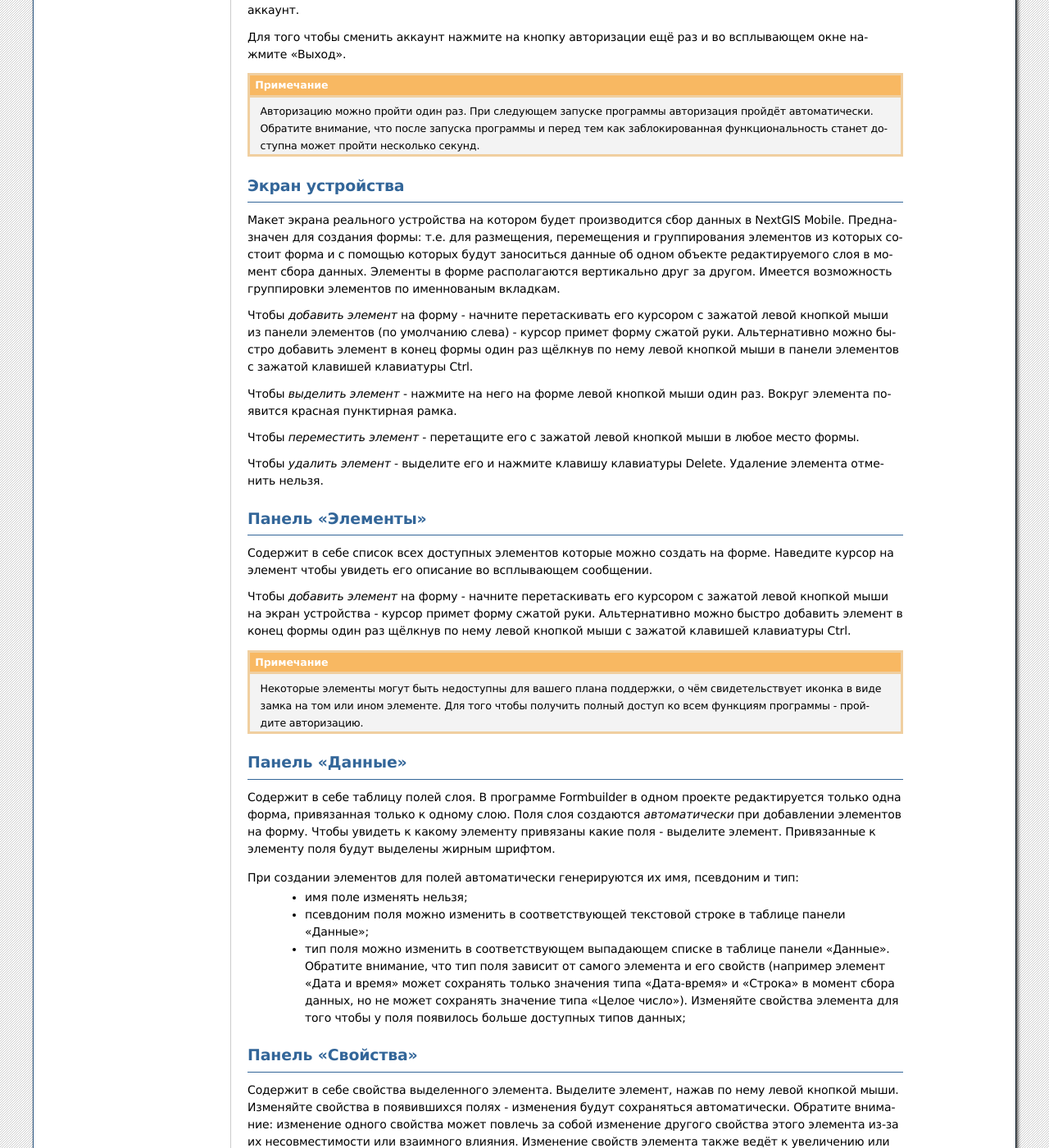
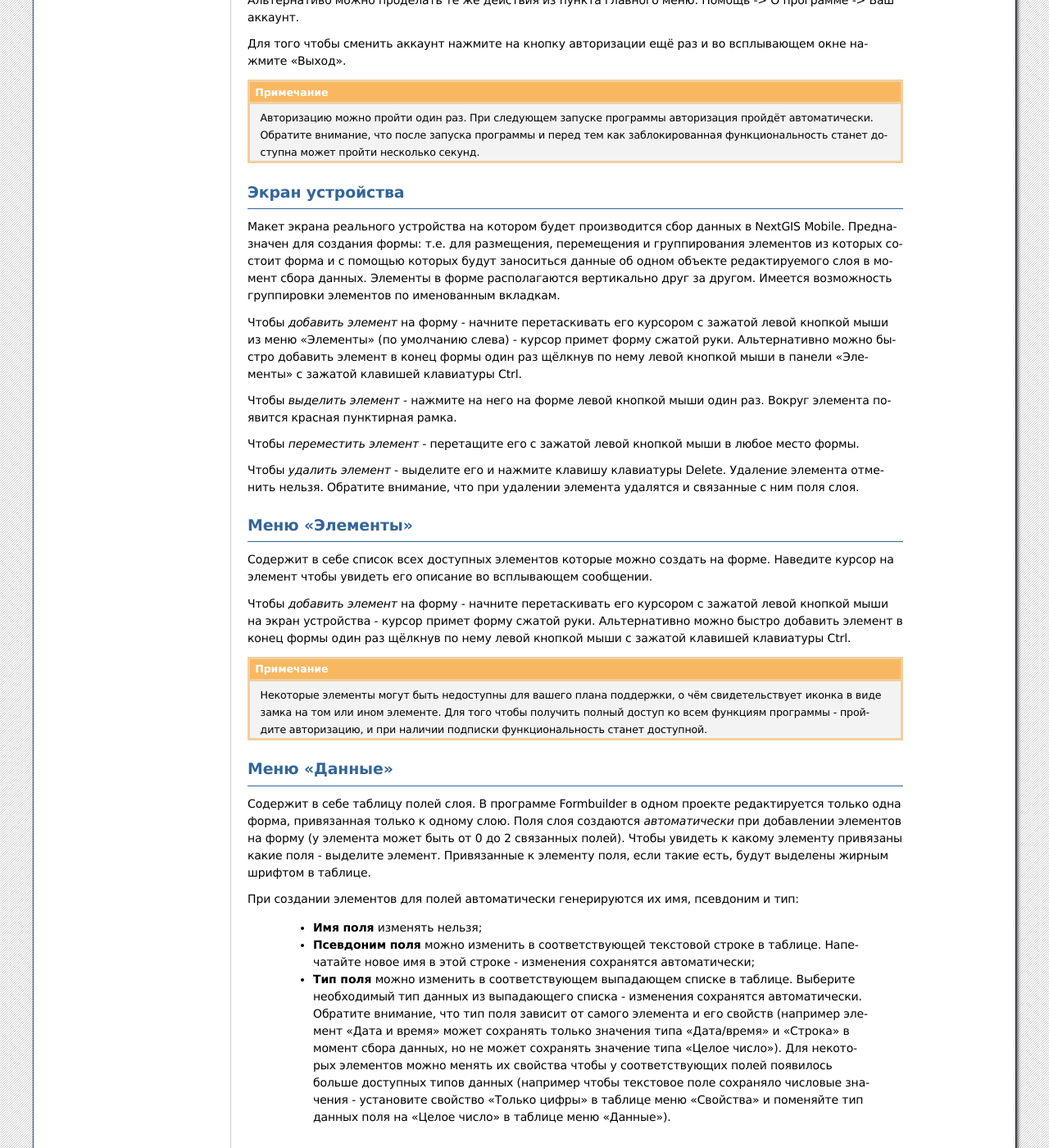
Before and after one commit to nextgis/docs_formbuilder, a Sphinx documentation site: the page built from source/gui.rst, in a window 1280 px wide and 1400 px high, scrolled down 2326 px. Shown: the whole window at 82% size. Built offline with Sphinx 7.4.7, drawn with Linux system fonts in a browser that asks for light colours; formulas are drawn with MathJax 3; some of the changed text lies outside the part shown.

Commit message:
Partly updated for Fb 3.0

```diff
--- a/source/features.rst
+++ /dev/null
@@ -1,6 +0,0 @@
-.. sectionauthor:: Михаил Гусев <mikhail.gusev@nextgis.ru>
-
-.. _ngfb_features:
-
-Возможности программы
-=====================
--- a/source/gui.rst
+++ b/source/gui.rst
@@ -14,12 +14,13 @@
 
    Внешний вид интерфейса приложения Formbuilder.
 
-   Цифрами обозначено: 1 - главное меню; 2 - панель инструментов; 3 - маркер наличия обновлений; 4 - кнопка авторизации; 5 - "экран устройства"; 6 - панель "Элементы"; 7 - панель "Данные"; 8 - панель "Свойства".
+   Цифрами обозначено: 1 - главное меню; 2 - панель инструментов; 3 - маркер наличия обновлений; 4 - кнопка авторизации; 5 - "экран устройства"; 6 - меню "Элементы"; 7 - меню "Данные"; 8 - меню "Свойства".
 
-Вы можете измененить положение, размер и видимость панелей:
-   * наведите курсор мыши на шапку панели и зажмите левую кнопку для перетаскивания её в другое место;
-   * потяните за край панели для изменения её ширины/высоты;
-   * нажмите на кнопку закрытия панели чтобы скрыть её. Восстановить видимость можно из пункта "Вид" главного меню.
+Вы можете измененить положение, размер и видимость боковых меню:
+
+   * наведите курсор мыши на шапку меню и зажмите левую кнопку для перетаскивания его в другое место;
+   * потяните за край меню для изменения его ширины/высоты;
+   * нажмите на кнопку закрытия меню чтобы скрыть его. Восстановить видимость можно из пункта "Вид" главного меню.
 
 Главное меню
 ------------
@@ -43,7 +44,7 @@
 
 **Вид**
 
-    * **Панели**. Скрытие/показ панелей интерфейса.
+    * **Панели**. Скрытие/показ различных меню и панелей интерфейса.
 
 **Настройки**
 
@@ -61,7 +62,7 @@
 Содержит кнопки быстрого доступа к подпунктам главного меню. Наведите курсор мыши на кнопку чтобы увидеть её название (во всплывающем сообщении) и описание (в статусной строке программы внизу).
 
 .. note::
-    Некоторые кнопки панели инструментов могут быть недоступны для вашего плана поддержки, о чём свидетельствует иконка в виде замка на той или иной кнопке. Для того чтобы получить полный доступ ко всем функциям программы - пройдите авторизацию.
+    Некоторые кнопки панели инструментов могут быть недоступны для вашего плана поддержки, о чём свидетельствует иконка в виде замка на той или иной кнопке. Для того чтобы получить полный доступ ко всем функциям программы - пройдите авторизацию, и при наличии подписки функциональность станет доступной.
 
 Маркер наличия обновлений
 -------------------------
@@ -73,7 +74,7 @@
 Кнопка авторизации
 ------------------
 
-Кнопка с изображением аватара (по умолчанию справа вверху) позволяет пройти авторизацию в сервисах NextGIS и получить расширенную функциональность программы при наличии соответствующего плана. Нажмите на кнопку чтобы пройти авторизацию: во всплывающем окне нажмите "Авторизоваться" и введите логин и пароль в открывшейся странице браузера, после чего вернитесь в программу. Если при последующем нажатии на кнопку авторизации во всплывающем окне есть надпись "На поддержке", то вся функциональность программы должна быть доступна.
+Кнопка с изображением аватара (по умолчанию справа вверху) позволяет пройти авторизацию в сервисах NextGIS и получить расширенную функциональность программы при наличии подписки. Нажмите на кнопку чтобы пройти авторизацию: во всплывающем окне нажмите "Авторизоваться" и введите логин и пароль в открывшейся странице браузера, после чего вернитесь в программу. Если при последующем нажатии на кнопку авторизации во всплывающем окне есть надпись "На поддержке", то вся функциональность программы должна быть доступна.
 
 Альтернативо можно проделать те же действия из пункта главного меню: Помощь -> О программе -> Ваш аккаунт.
 
@@ -85,37 +86,38 @@
 Экран устройства
 ----------------
 
-Макет экрана реального устройства на котором будет производится сбор данных в NextGIS Mobile. Предназначен для создания формы: т.е. для размещения, перемещения и группирования элементов из которых состоит форма и с помощью которых будут заноситься данные об одном объекте редактируемого слоя в момент сбора данных. Элементы в форме располагаются вертикально друг за другом. Имеется возможность группировки элементов по именнованым вкладкам.
+Макет экрана реального устройства на котором будет производится сбор данных в NextGIS Mobile. Предназначен для создания формы: т.е. для размещения, перемещения и группирования элементов из которых состоит форма и с помощью которых будут заноситься данные об одном объекте редактируемого слоя в момент сбора данных. Элементы в форме располагаются вертикально друг за другом. Имеется возможность группировки элементов по именованным вкладкам.
 
-Чтобы *добавить элемент* на форму - начните перетаскивать его курсором с зажатой левой кнопкой мыши из панели элементов (по умолчанию слева) - курсор примет форму сжатой руки. Альтернативно можно быстро добавить элемент в конец формы один раз щёлкнув по нему левой кнопкой мыши в панели элементов с зажатой клавишей клавиатуры Ctrl.
+Чтобы *добавить элемент* на форму - начните перетаскивать его курсором с зажатой левой кнопкой мыши из меню "Элементы" (по умолчанию слева) - курсор примет форму сжатой руки. Альтернативно можно быстро добавить элемент в конец формы один раз щёлкнув по нему левой кнопкой мыши в панели "Элементы" с зажатой клавишей клавиатуры Ctrl.
 
 Чтобы *выделить элемент* - нажмите на него на форме левой кнопкой мыши один раз. Вокруг элемента появится красная пунктирная рамка.
 
 Чтобы *переместить элемент* - перетащите его с зажатой левой кнопкой мыши в любое место формы.
 
-Чтобы *удалить элемент* - выделите его и нажмите клавишу клавиатуры Delete. Удаление элемента отменить нельзя.
+Чтобы *удалить элемент* - выделите его и нажмите клавишу клавиатуры Delete. Удаление элемента отменить нельзя. Обратите внимание, что при удалении элемента удалятся и связанные с ним поля слоя.
 
-Панель "Элементы"
------------------
+Меню "Элементы"
+---------------
 
 Содержит в себе список всех доступных элементов которые можно создать на форме. Наведите курсор на элемент чтобы увидеть его описание во всплывающем сообщении.
 
 Чтобы *добавить элемент* на форму - начните перетаскивать его курсором с зажатой левой кнопкой мыши на экран устройства - курсор примет форму сжатой руки. Альтернативно можно быстро добавить элемент в конец формы один раз щёлкнув по нему левой кнопкой мыши с зажатой клавишей клавиатуры Ctrl.
 
 .. note::
-    Некоторые элементы могут быть недоступны для вашего плана поддержки, о чём свидетельствует иконка в виде замка на том или ином элементе. Для того чтобы получить полный доступ ко всем функциям программы - пройдите авторизацию.
+    Некоторые элементы могут быть недоступны для вашего плана поддержки, о чём свидетельствует иконка в виде замка на том или ином элементе. Для того чтобы получить полный доступ ко всем функциям программы - пройдите авторизацию, и при наличии подписки функциональность станет доступной.
 
-Панель "Данные"
+Меню "Данные"
+-------------
+
+Содержит в себе таблицу полей слоя. В программе Formbuilder в одном проекте редактируется только одна форма, привязанная только к одному слою. Поля слоя создаются *автоматически* при добавлении элементов на форму (у элемента может быть от 0 до 2 связанных полей). Чтобы увидеть к какому элементу привязаны какие поля - выделите элемент. Привязанные к элементу поля, если такие есть, будут выделены жирным шрифтом в таблице.
+
+При создании элементов для полей автоматически генерируются их имя, псевдоним и тип:
+
+    * **Имя поля** изменять нельзя;
+    * **Псевдоним поля** можно изменить в соответствующей текстовой строке в таблице. Напечатайте новое имя в этой строке - изменения сохранятся автоматически;
+    * **Тип поля** можно изменить в соответствующем выпадающем списке в таблице. Выберите необходимый тип данных из выпадающего списка - изменения сохранятся автоматически. Обратите внимание, что тип поля зависит от самого элемента и его свойств (например элемент "Дата и время" может сохранять только значения типа "Дата/время" и "Строка" в момент сбора данных, но не может сохранять значение типа "Целое число"). Для некоторых элементов можно менять их свойства чтобы у соответствующих полей появилось больше доступных типов данных (например чтобы текстовое поле сохраняло числовые значения - установите свойство "Только цифры" в таблице меню "Свойства" и поменяйте тип данных поля на "Целое число" в таблице меню "Данные").
+
+Меню "Свойства"
 ---------------
 
-Содержит в себе таблицу полей слоя. В программе Formbuilder в одном проекте редактируется только одна форма, привязанная только к одному слою. Поля слоя создаются *автоматически* при добавлении элементов на форму. Чтобы увидеть к какому элементу привязаны какие поля - выделите элемент. Привязанные к элементу поля будут выделены жирным шрифтом.
-
-При создании элементов для полей автоматически генерируются их имя, псевдоним и тип:
-    * имя поле изменять нельзя;
-    * псевдоним поля можно изменить в соответствующей текстовой строке в таблице панели "Данные";
-    * тип поля можно изменить в соответствующем выпадающем списке в таблице панели "Данные". Обратите внимание, что тип поля зависит от самого элемента и его свойств (например элемент "Дата и время" может сохранять только значения типа "Дата-время" и "Строка" в момент сбора данных, но не может сохранять значение типа "Целое число"). Изменяйте свойства элемента для того чтобы у поля появилось больше доступных типов данных;
-
-Панель "Свойства"
------------------
-
-Содержит в себе свойства выделенного элемента. Выделите элемент, нажав по нему левой кнопкой мыши. Изменяйте свойства в появившихся полях - изменения будут сохраняться автоматически. Обратите внимание: изменение одного свойства может повлечь за собой изменение другого свойства этого элемента из-за их несовместимости или взаимного влияния. Изменение свойств элемента также ведёт к увеличению или уменьшению количества доступных типов данных для связанных с элементом полей: отследить это можно в таблице панели "Данные".
+Содержит в себе таблицу свойств выделенного элемента. Выделите элемент, нажав по нему левой кнопкой мыши. Изменяйте свойства в появившейся таблице - изменения в элементе будут сохраняться автоматически. Обратите внимание: изменение одного свойства может повлечь за собой изменение другого свойства этого элемента из-за их несовместимости или взаимного влияния друг на друга. Изменение свойств элемента также ведёт к увеличению или уменьшению количества доступных типов для связанных с элементом полей: отследить это можно в таблице меню "Данные".
--- a/source/toc.rst
+++ b/source/toc.rst
@@ -11,5 +11,5 @@ Cодержание:
 
    intro
    gui
-   features
+   workflow
    controls
--- /dev/null
+++ b/source/workflow.rst
@@ -0,0 +1,58 @@
+.. sectionauthor:: Михаил Гусев <mikhail.gusev@nextgis.ru>
+
+.. _ngfb_workflow:
+
+Процесс работы с программой
+===========================
+
+Создание новой локальной формы
+------------------------------
+
+1. Запустите программу. Если программа уже запущена, выберите: Файл -> Новый;
+2. Задайте необходимую геометрию данных которые будут собираться. Выберите: Правка -> Свойства формы и в открывшемся диалоге укажите тип геометрии, затем нажмите ОК;
+3. Добавьте на форму необходимые элементы, расположив их в нужном порядке. Если необходимо, выполните дополнительные шаги (можно пропустить):
+    - переименуйте псевдонимы полей и задайте им необходимые типы в меню "Данные";
+    - настройте свойства элементов в меню "Свойства";
+4. Сохраните проект в файл. Выберите Файл -> Сохранить и укажите путь до файла. Получившийся файл с расширением .ngfp готов для закачивания на мобильное устройство и для осуществления сбора данных.
+
+.. note::
+    Для сбора данных на мобильном устройстве следуйте инструкции NextGIS Mobile. После окончания сбора вы можете получить собранные данные в виде отдельного файла. В NextGIS Mobile выберите: Основное меню -> найдите слой в который собирались данные -> кнопка действий со слоем (троеточие) -> Поделиться -> во всплыващем диалоге выберите способ получения итогового файла (ZIP-архив с данными в формате GeoJSON).
+
+Изменение локальной формы
+-------------------------
+
+1. Запустите программу. Выберите: Файл -> Открыть. Укажите путь до файла с расширением .ngfp.
+2. Внесите необходимые изменения в форму;
+3. Сохраните проект в файл. Выберите Файл -> Сохранить. Получившийся файл с расширением .ngfp может быть загружен на мобильное устройство как *новый* слой.
+
+Создание новой формы в NextGIS Web
+----------------------------------
+
+1. Запустите программу. Создайте новый проект или откройте существующий из файла .ngfp;
+2. Добавьте на форму необходимые элементы, расположив их в нужном порядке. Если необходимо, выполните дополнительные шаги (можно пропустить):
+    - переименуйте псевдонимы полей и задайте им необходимые типы в меню "Данные";
+    - настройте свойства элементов в меню "Свойства";
+3. Для отправки формы в NextGIS Web выберите: Правка -> Отправить в NextGIS.
+4. В открывшемся диалоге задайте параметры подключения и нажмите кнопку "Соединить":
+    - имя своей Веб-ГИС, например demo.nextgis.com;
+    - установите флажок "гость", если хотите подключиться к Веб-ГИС без логина и пароля. Примечание: в этом случае сбор данных при помощи формы может стать недоступным - всё зависит от настроек прав NextGIS Web для гостевой учётной записи;
+    - логин;
+    - пароль;
+5. В появившемся списке групп ресурсов выберите группу ресурсов и нажмите кнопку "Выбрать". В открывшемся после этого диалоге проверьте название нового слоя и тип геометрии. Измените их при необходимости. Нажмите кнопку "Отправить". В итоге в Веб-ГИС будет создан новый слой со структурой полей определённой в проекте, а к нему загружена созданная форма, о чём будет сказано в появившемся сообщении. Если создать слой не удалось (нет подключения к сети интернет, имя слоя не уникально и т.д.) - об этом также будет выведено сообщение.
+
+.. note::
+    Для сбора данных на мобильном устройстве следуйте инструкции NextGIS Mobile. Собираемые при помощи формы данные будут синхронизироваться со слоем автоматически.
+
+
+Создание формы в NextGIS Web из существующей
+--------------------------------------------
+
+1. Запустите программу. Выберите: Правка -> Скачать из NextGIS;
+2. В открывшемся диалоге задайте параметры подключения и нажмите кнопку "Соединить":
+    - имя своей Веб-ГИС, например demo.nextgis.com;
+    - установите флажок "гость", если хотите подключиться к Веб-ГИС без логина и пароля. Примечание: в этом случае могут быть показаны не все доступные ресурсы - всё зависит от настроек прав NextGIS Web для гостевой учётной записи;
+    - логин;
+    - пароль;
+3. В появившемся списке ресурсов выберите ресурс с типом "Vector layer" и нажмите кнопку "Выбрать". Если выбранный ресурс не содержит формы то будет выведено сообщение "Не удалось получить id формы для выбранного слоя". Иначе форма и структура данных слоя будут загружены в проект;
+4. Внесите необходимые изменения в форму;
+5. Отправьте изменённую форму в NextGIS Web (см. раздел "Создание новой формы в NextGIS Web). Обратите внимание что изменить таким образом существующую форму и слой нельзя, можно только создать новую.
```
